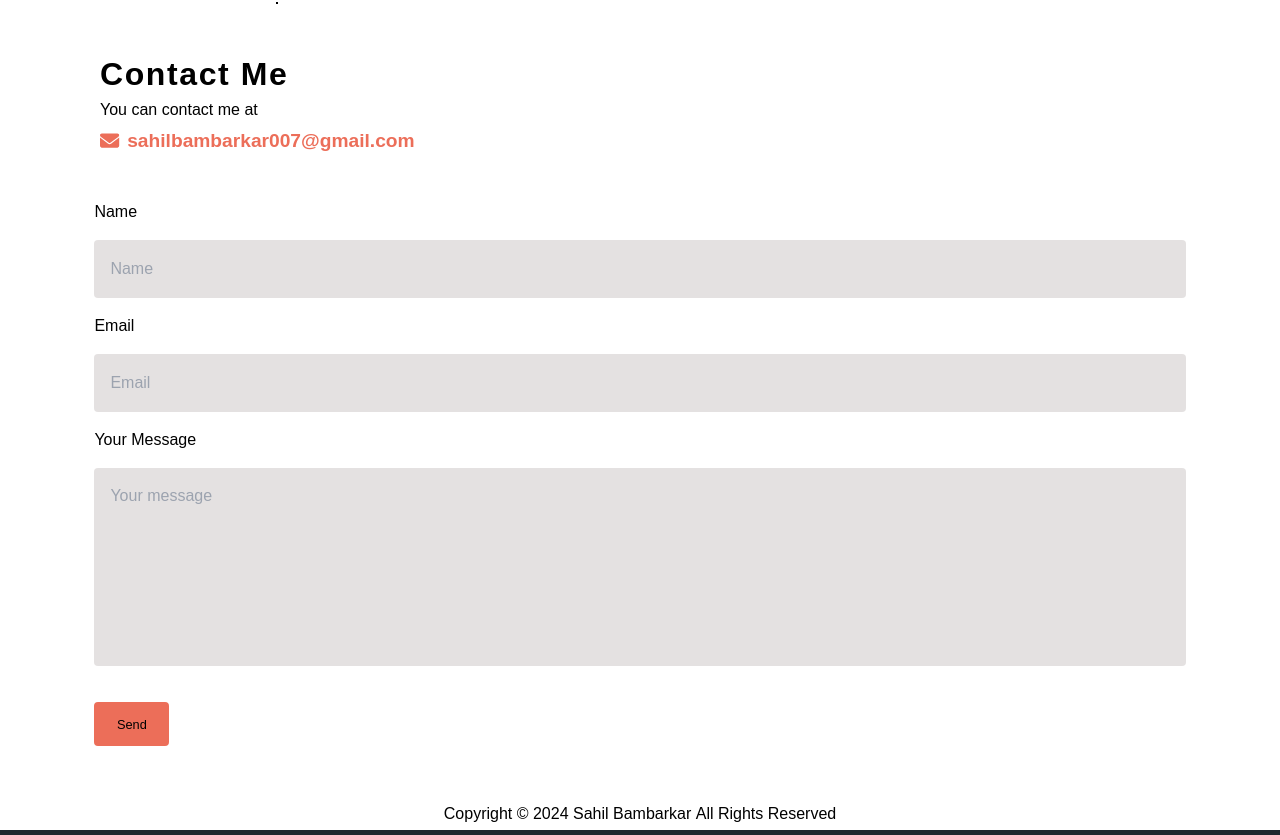
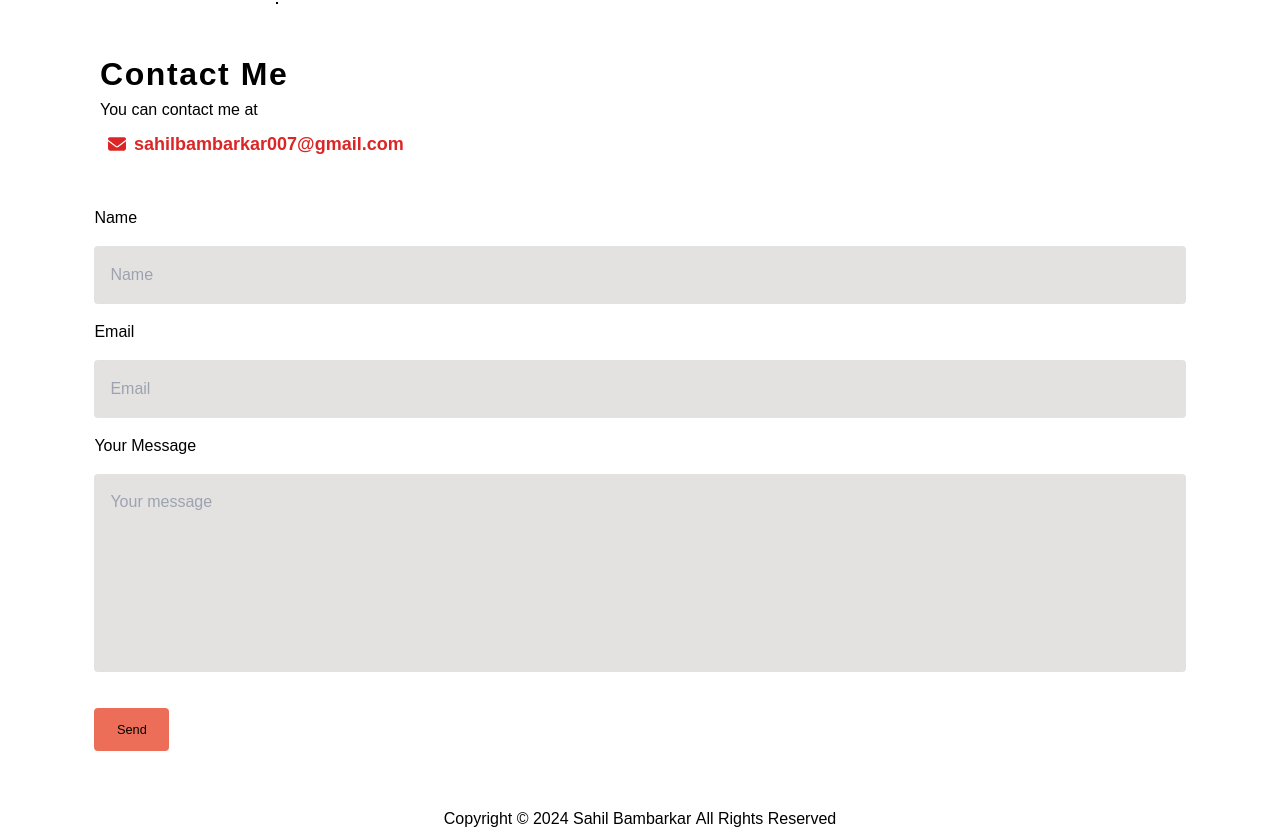
Before and after one commit to sahilbambarkar/My-Portfolio, a React (Create React App) app: page / in a window 1280 px wide. Shown: the part 4680-5515 px from the top of the page. Built offline with nearby package versions, Linux system fonts and the light colour scheme.

Commit message:
Update GmailCopy.js

```diff
--- a/src/components/GmailCopy.js
+++ b/src/components/GmailCopy.js
@@ -1,7 +1,6 @@
 import React from 'react';
 import { FontAwesomeIcon } from '@fortawesome/react-fontawesome';
 import { faEnvelope } from '@fortawesome/free-solid-svg-icons';
-import './GmailCopy.css'; // Ensure this CSS file exists
 
 const GmailCopy = () => {
   const gmailAddress = 'sahilbambarkar007@gmail.com';
@@ -35,8 +34,11 @@ const GmailCopy = () => {
   };
 
   return (
-    <div className="gmail-copy" onClick={copyToClipboard}>
-      <FontAwesomeIcon icon={faEnvelope} className="email-icon" />
+    <div
+      className="flex items-center cursor-pointer font-bold text-red-600 text-lg p-2 transition duration-300 ease-in-out hover:bg-red-100"
+      onClick={copyToClipboard}
+    >
+      <FontAwesomeIcon icon={faEnvelope} className="mr-2" />
       <span className="email-text">{gmailAddress}</span>
     </div>
   );
```
